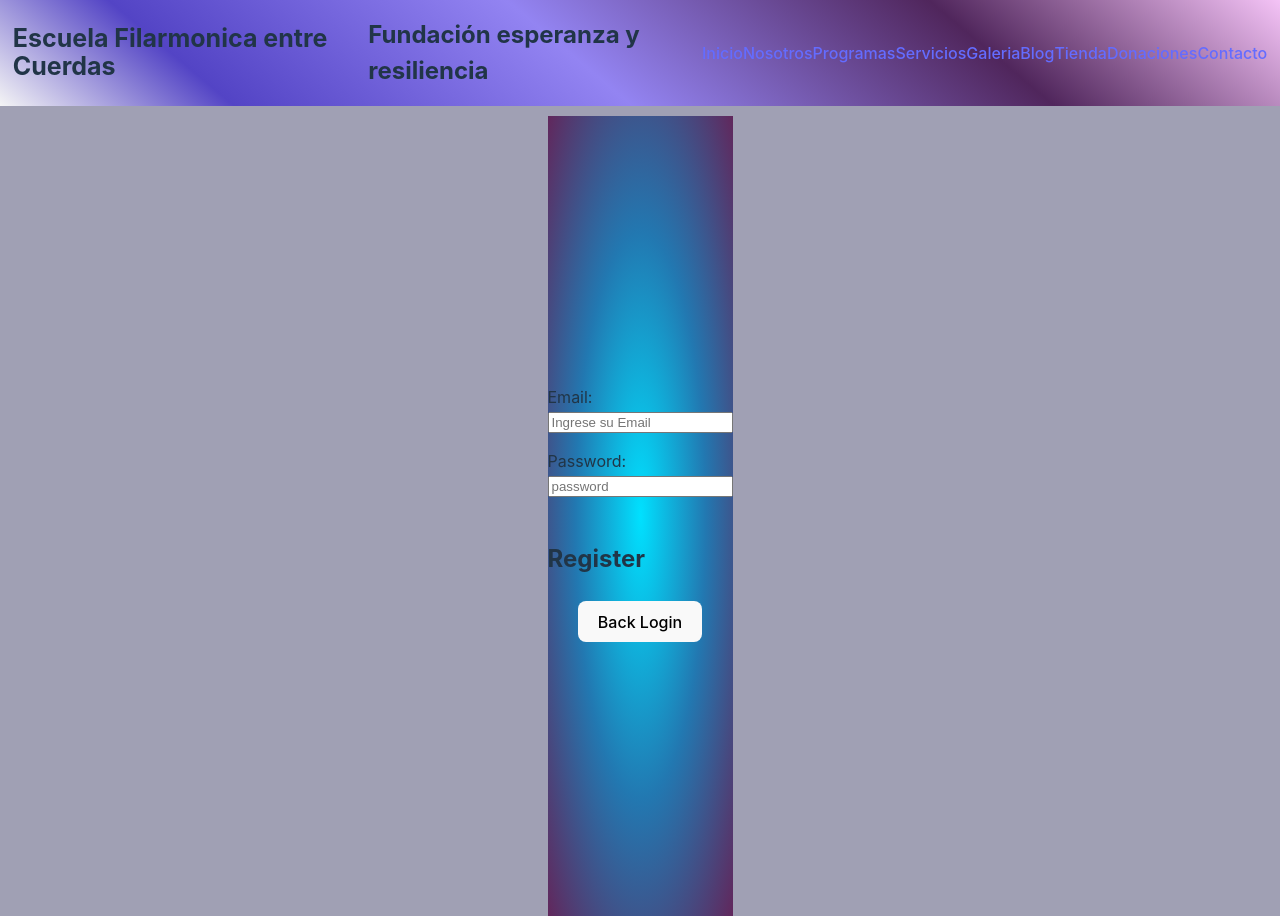
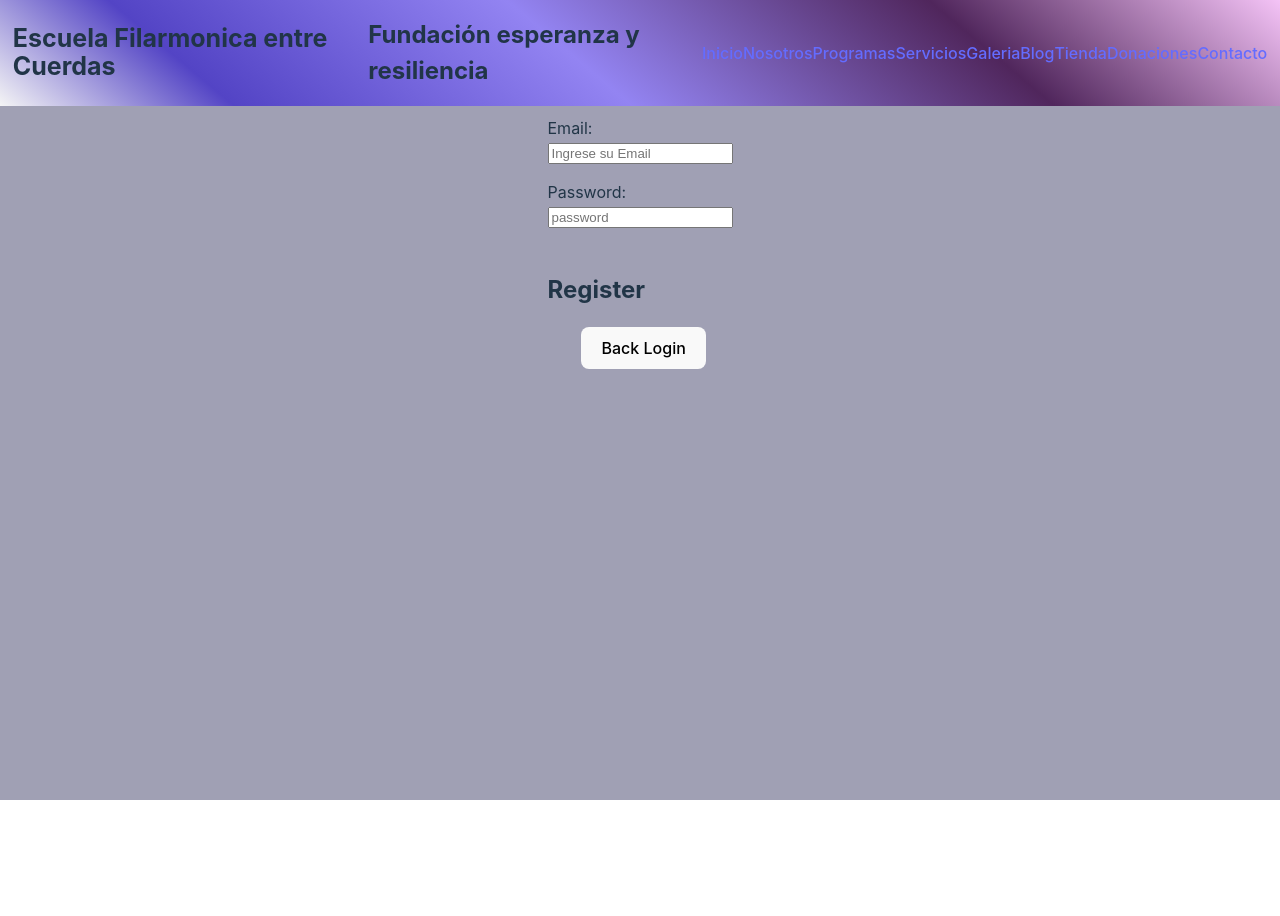
Before and after one commit to edisson89/foundation, a React (Vite) app in the folder Client/: page /register in a window 1280 px wide. After the commit the page ends 800 px from the top, so only its background shows below. Built offline with nearby package versions, Linux system fonts and the light colour scheme; the HTML template or start-up script is replaced by a standard one.

Commit message:
Creando un registro de usuarios

```diff
--- a/Client/src/register/register.jsx
+++ b/Client/src/register/register.jsx
@@ -64,7 +64,7 @@ const Register= ({ register, setRegisterVisible }) => {
       return alert("Error");
     }
     return (
-      <div className={styles.login}>
+      <div className={styles.register}>
         <form className={styles.form} onSubmit={handleSubmit}>
           <label className={styles.loginInput}>Email:</label>
           <br />
```
